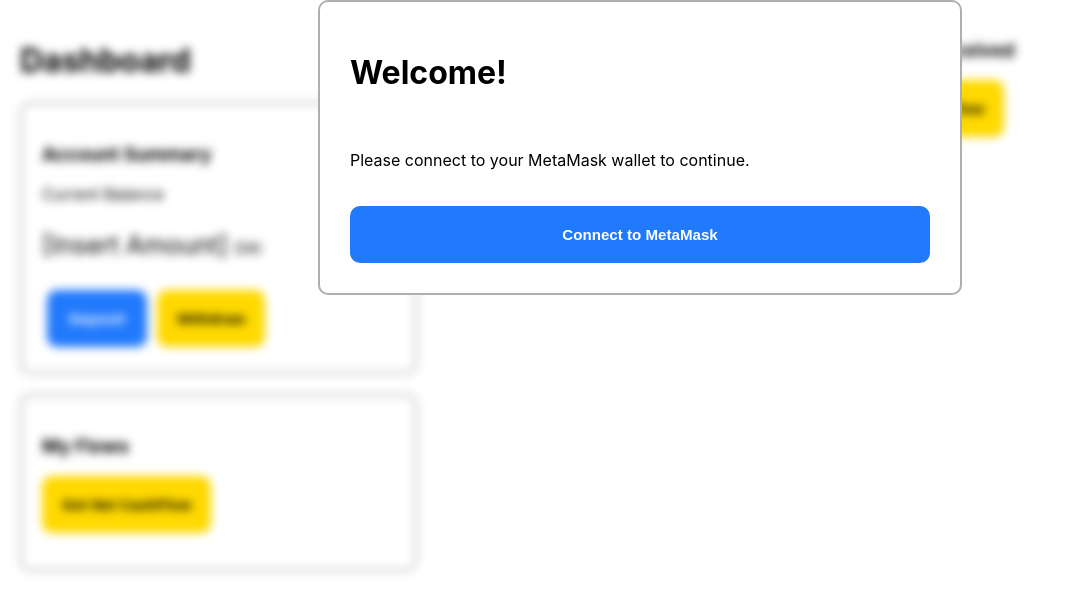
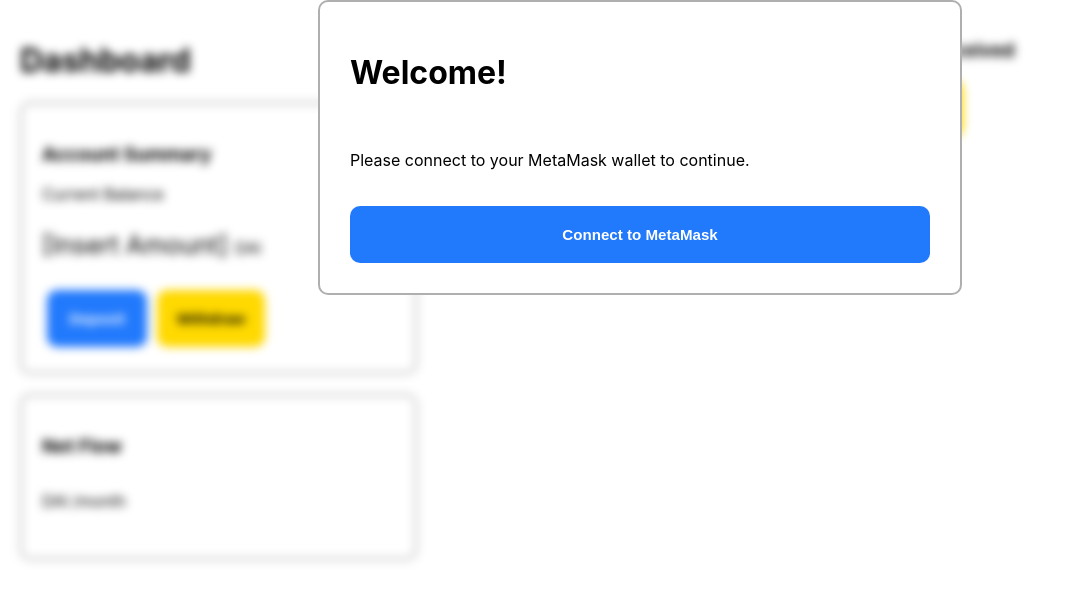
Before and after one commit to Alchemist21/remit, a React (Create React App) app in the folder application/: page / in a window 1280 px wide. Shown: the top 610 px of the page, without its empty margins (0-1068 px from the left). Built offline with nearby package versions, Linux system fonts and the light colour scheme; what @superfluid-finance/js-sdk, web3 would draw is missing.

Commit message:
Using state and props to get updated tx flows and function write tx

```diff
--- a/application/src/App.js
+++ b/application/src/App.js
@@ -15,39 +15,89 @@
       isInitializing: false,
       isProcessing: false,
       user: '',
-      daix: '0x745861AeD1EEe363b4AaA5F1994Be40b1e05Ff90'
+      daix: '0x745861AeD1EEe363b4AaA5F1994Be40b1e05Ff90',
+      inFlows: [],
+      outFlows: [],
+      netFlow: ''
     }
   }
 
+  cancelRemittance = async (receiver) => {
+    const { user } = this.state;
+    await user.flow({
+      recipient: receiver,
+      flowRate: '0'
+    });
+    this.getUserDetails();
+  }
+
+  updateRemittance = async (receiver, amount) => {
+    const { user } = this.state;
+    await user.flow({
+      recipient: receiver,
+      flowRate: amount // update flowRate with custom amount
+    });
+    this.getUserDetails();
+  }
+
+  // This function is not working onClick
+  showAmountInput = (receiver) => {
+    let amount;
+
+    return (
+      <form onSubmit={e => this.updateRemittance(receiver, amount)}>
+        <input type="number" name="amount" onChange={e => {
+          amount = e.target.value;
+        }} />
+        <button type="submit" className="yellow">Update</button>
+      </form>
+    )
+  }
+
+  getUserDetails = async () => {
+    const { user } = this.state;
+    const details = await user.details();
+    console.log(details);
+    const outFlows = details.cfa.flows.outFlows;
+    const sentStreams = outFlows.length ? outFlows.map(flow => {
+      return (
+        <div>
+          <p className="balance">-{parseFloat(flow.flowRate)/385802469135.802} <span className="currency">DAI /month</span></p>
+          <p>To: {flow.receiver}</p>
+          <button onClick={e => this.cancelRemittance(flow.receiver)} className="red">Terminate</button>
+          <button onClick={this.showAmountInput(flow.receiver)} className="yellow">Change Amount</button>
+        </div>
+      )
+    }) : [];
+
+    // const inFlows = details.cfa.flows.inFlows;
+    // const receiveStreams = inFlows.length ? inFlows.map(flow => {
+    //   return (
+    //     <div>
+    //       <p className="balance">-{parseFloat(flow.flowRate)/385802469135.802} <span className="currency">DAI /month</span></p>
+    //       <p>To: {flow.receiver}</p>
+    //       <button onClick={e => this.cancelRemittance(flow.receiver)} className="red">End</button>
+    //     </div>
+    //   )
+    // }) : [];
+
+    this.setState({
+      inFlows: details.cfa.flows.inFlows,
+      outFlows: sentStreams,
+      netFlow: `${parseFloat(details.cfa.netFlow) / 385802469135.802}`
+    });
+  }
+
   createUser = async (address) => {
-    // const walletAddress = await getAddress();
     const user = await sf.user({
       token: this.state.daix,
       address: address
     });
     this.setState({ user });
-    const details = await user.details();
-    console.log(details);
+    this.getUserDetails();
   }
 
   render() {
-    let amount;
-    let daix;
-    let user;
-    let otherUser;
-
-    daix = '0x745861AeD1EEe363b4AaA5F1994Be40b1e05Ff90';
-    otherUser = ''; // Insert a MetaMask account address
-
-    async function cancelRemittance() {
-      await sf.cfa.deleteFlow({
-        superToken: daix,
-        sender: user,
-        receiver: otherUser,
-        by: user
-      });
-    }
-
     function showModal(e) {
       const purpose = e.target.id;
       const modal = document.querySelector('#modal');
@@ -62,7 +112,7 @@
     return (
       <div>
         <Login setUser={this.createUser}/>
-        <Modal />
+        <Modal getDetails={this.getUserDetails}/>
         <div id="dashboard">
           <div>
             <h1>Dashboard</h1>
@@ -87,7 +137,7 @@
                 </button>
               </div>
             </div>
-            <NetFlow />
+            <NetFlow flowRate={this.state.netFlow}/>
           </div>
           <div>
             <h3>Money Sent</h3>
@@ -98,12 +148,20 @@
               id="send">
                 Create
             </button>
+            {this.state.outFlows}
             {/* <button onClick={receiveRemittance}>Receive Money</button> */}
-            <button onClick={cancelRemittance} className="red">Cancel Flow</button>
+            {/* <button onClick={cancelRemittance} className="red">Cancel Flow</button> */}
           </div>
           <div>
             <h3>Money Received</h3>
-            <FlowItem />
+            <button
+              type="button"
+              className="yellow"
+              onClick={showModal}
+              id="request">
+                Request
+            </button>
+            {this.state.inFlows}
           </div>
         </div>
       </div>
--- a/application/src/components/Modal.js
+++ b/application/src/components/Modal.js
@@ -27,7 +27,7 @@
                         <h3>Modal</h3>
                     </div>
                     <div className="modal-body">
-                        <SendForm />
+                        <SendForm getDetails={this.props.getDetails}/>
                     </div>
                     <div className="modal-footer">
                         <button type="submit" form="sendForm" className="blue">Do Something</button>
--- a/application/src/components/Netflow.js
+++ b/application/src/components/Netflow.js
@@ -4,29 +4,25 @@
 
 
 class NetFlow extends Component {
-    state = {
-        netFlow: ''
-    }
+    // onClick = async () => {
+    //     const daix = '0x745861AeD1EEe363b4AaA5F1994Be40b1e05Ff90';
+    //     const userAddress = getAddress();
 
-    onClick = async () => {
-        const daix = '0x745861AeD1EEe363b4AaA5F1994Be40b1e05Ff90';
-        const userAddress = getAddress();
+    //     const netFlow = await sf.cfa.getNetFlow({
+    //         superToken: daix,
+    //         account: userAddress
+    //     });
+    //     const monthlyNetFlow = parseFloat(netFlow) / 385802469135.802;
 
-        const netFlow = await sf.cfa.getNetFlow({
-            superToken: daix,
-            account: userAddress
-        });
-        const monthlyNetFlow = parseFloat(netFlow) / 385802469135.802;
-
-        return this.setState({ netFlow: monthlyNetFlow });
-    }
+    //     return this.setState({ netFlow: monthlyNetFlow });
+    // }
 
     render() {
         return (
             <div className="summary">
-                <h3>My Flows</h3>
-                <button onClick={this.onClick} className="yellow">Get Net CashFlow</button>
-                <p>{this.state.netFlow}</p>
+                <h3>Net Flow</h3>
+                {/* <button onClick={this.onClick} className="yellow">Get Net CashFlow</button> */}
+                <p className="balance">{this.props.flowRate} <span className="currency">DAI /month</span></p>
             </div>
         )
     }
--- a/application/src/components/SendForm.js
+++ b/application/src/components/SendForm.js
@@ -24,6 +24,8 @@
                 receiver: otherUser,
                 flowRate: amount
             });
+            // This function is not working - expected to re-render new flows but nothing
+            await this.props.getDetails();
         } catch (error) {
             this.setState({ errorMessage: error.message });
         }
```
